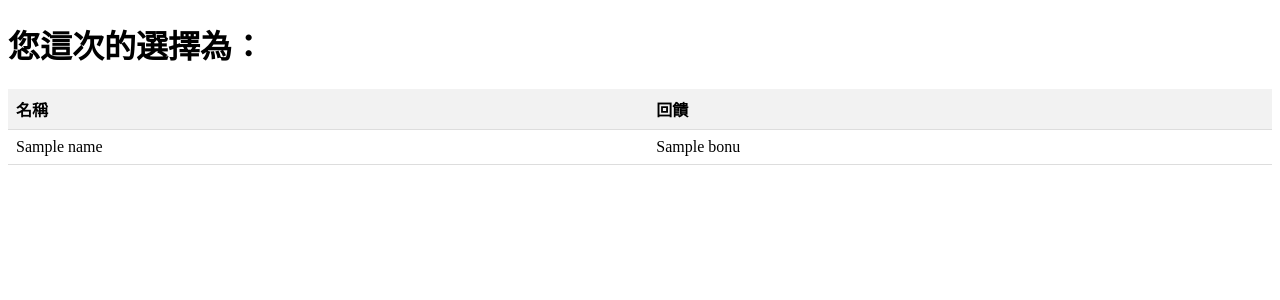
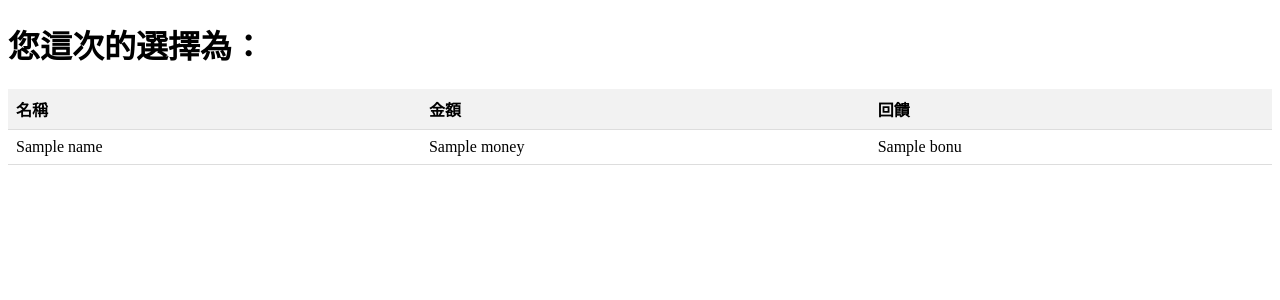
Before and after one commit to Evelyn-Chen221/final, a Flask app: template templates/total_amount.html in a window 1280 px wide. Shown: the top 300 px of the page. Run offline with Flask 3, Linux system fonts and the light colour scheme; the template is opened without the code that fills it: most values are stand-ins (such as "Sample title", 1, 10 or a date in 2020).

Commit message:
將離開時加入金額的顯示

```diff
--- a/main.py
+++ b/main.py
@@ -15,6 +15,7 @@ from flask import session
 
 app = Flask(__name__)
 name_list=[]
+money_list=[]
 bonus_list=[]
 # 繳費系統首頁
 @app.route("/")
@@ -39,6 +40,7 @@ def income_tax():
         else:
             bonus = incometax.callTaxBonus4(tax_money)
         name_list.append("綜合所得稅")
+        money_list.append(tax_money)
         bonus_list.append(bonus)
         return render_template("tax_result.html", name="綜合所得稅", bonus=bonus,tax_money=tax_money)
 
@@ -66,6 +68,7 @@ def utility():
         else:
             bonus = calUtility.callBonus4()
         name_list.append("水電費")
+        money_list.append(total)
         bonus_list.append(bonus)
         return render_template("utility_result.html", name="水電費", bonus=bonus,utility_total=total)
     else:
@@ -89,6 +92,7 @@ def vehicle_tax():
         else:
             bonus = vehicle.calBonus4()
         name_list.append("牌照稅")
+        money_list.append(tax)
         bonus_list.append(bonus)
         return render_template("tax_result.html", name="牌照稅", bonus=bonus,tax_money=tax)
     else:
@@ -114,6 +118,7 @@ def fuel_tax():
         else:
             bonus = vehicle.calBonus4()
         name_list.append("燃料稅")
+        money_list.append(tax)
         bonus_list.append(bonus)
         return render_template("tax_result.html", name="燃料稅", bonus=bonus,tax_money=tax)
 
@@ -126,12 +131,13 @@ def fuel_tax():
 def total():
     if request.method == "POST":
         # 使用者選擇離開，印出列表内容並返回
-        print("名稱:", name_list)
-        print("回饋:", bonus_list)
-        return render_template("total_amount.html", name=name_list, bonus=bonus_list)
+        print("名稱：", name_list)
+        print("金額：",money_list)
+        print("回饋：", bonus_list)
+        return render_template("total_amount.html", name=name_list, money=money_list,bonus=bonus_list)
     elif request.method == "GET":
         # 使用者通過GET請求進入頁面，直接返回
-        return render_template("total_amount.html", name=name_list, bonus=bonus_list)
+        return render_template("total_amount.html", name=name_list, money=money_list,bonus=bonus_list)
 
 
 if __name__ == "__main__":
--- a/templates/total_amount.html
+++ b/templates/total_amount.html
@@ -24,11 +24,13 @@
     <table>
         <tr>
             <th>名稱</th>
+            <th>金額</th>
             <th>回饋</th>
         </tr>
         {% for index in range(name|length) %}
         <tr>
             <td>{{ name[index] }}</td>
+            <td>{{ money[index]}}</td>
             <td>{{ bonus[index] }}</td>
         </tr>
         {% endfor %}
```
